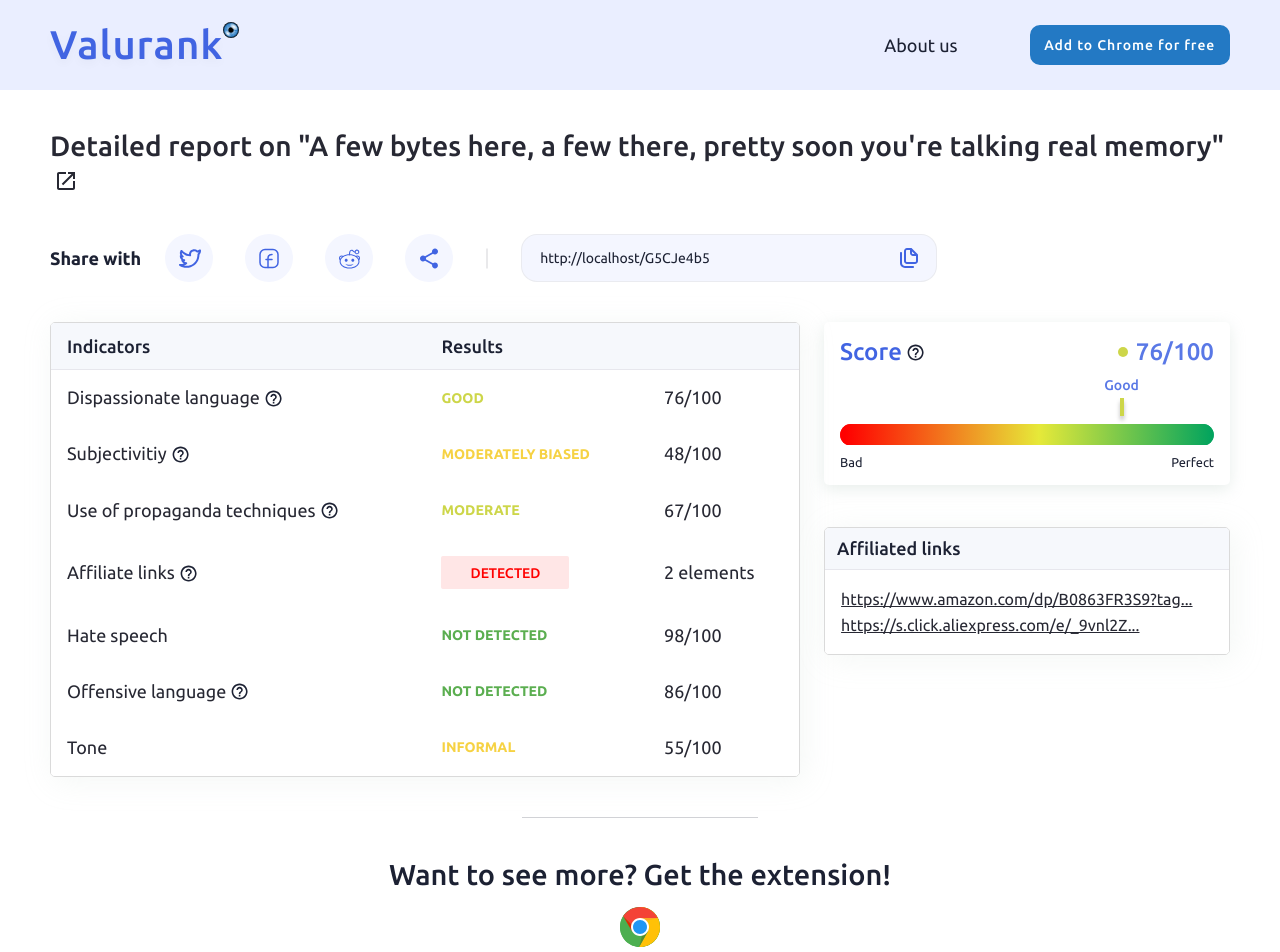
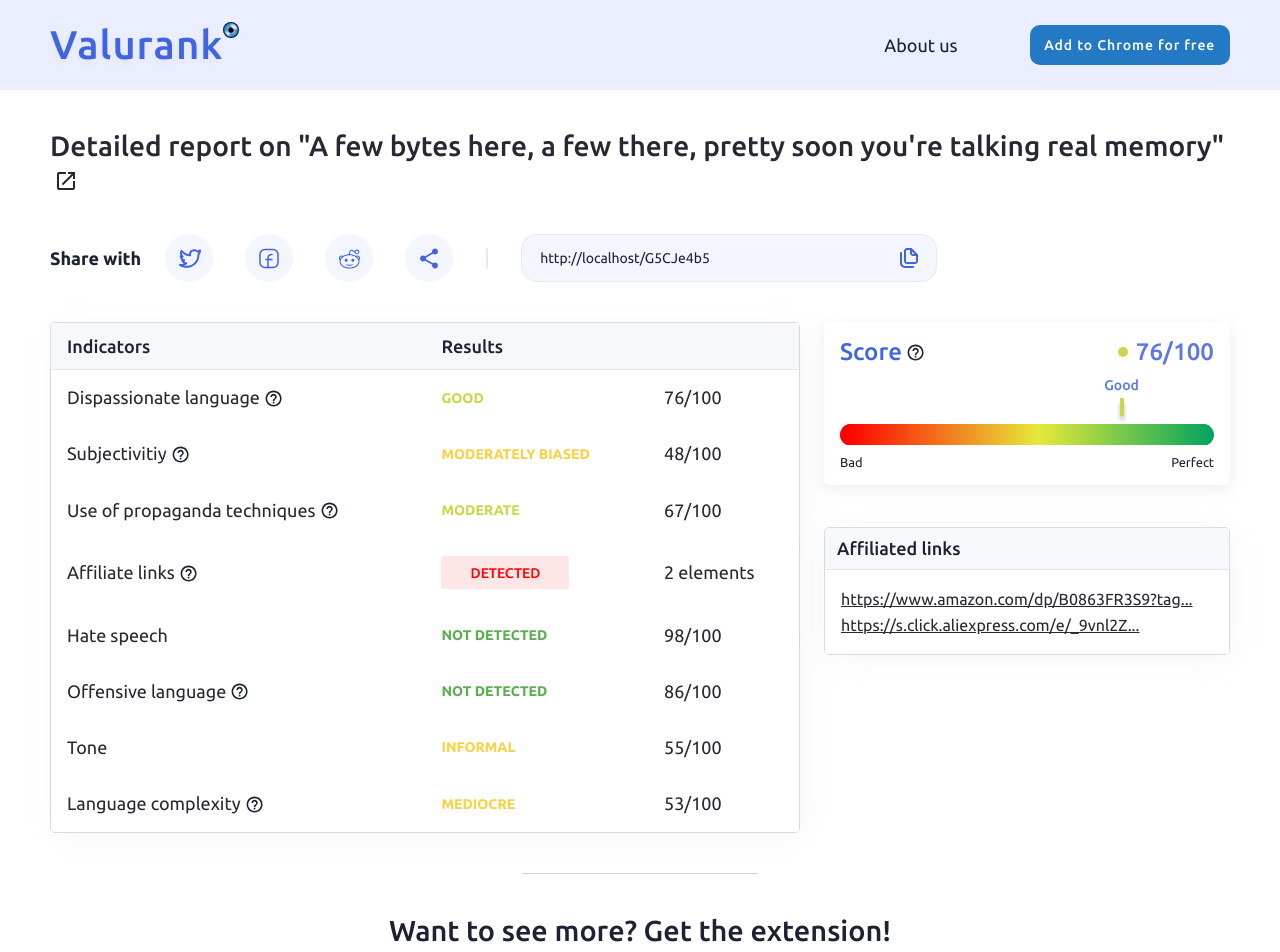
Before and after one commit to kindrakevychn/Next-report, a Next.js app: page / in a window 1280 px wide. Shown: the top 952 px of the page. Built offline with nearby package versions, Linux system fonts and the light colour scheme.

Commit message:
Add support for readability indicator

```diff
--- a/lib/valurank.js
+++ b/lib/valurank.js
@@ -44,6 +44,9 @@ export function getReportData() {
             tone: {
                 score: 55,
                 label: 'informal'
+            },
+            readability: {
+                score: 53
             }
         }
     };
--- a/pages/index.jsx
+++ b/pages/index.jsx
@@ -179,7 +179,8 @@ function Data({
         affiliatedLinks,
         hateSpeech,
         offensiveLanguage,
-        tone
+        tone,
+        readability
     } = details;
 
     return (
@@ -260,6 +261,15 @@ function Data({
                             status={tone.label}
                         />
                     }
+                    {
+                        (readability != null) &&
+                        <ScoreIndicator
+                            title={'Language complexity'}
+                            score={readability.score}
+                            max={100}
+                            description={DESCRIPTION.readability}
+                        />
+                    }
                 </Indicators>
             </div>
             <div
@@ -296,5 +306,6 @@ const DESCRIPTION = {
     biasedLanguage: `A supervised NLP model trained on a dataset of wikipedia edits rejected for being subjective\nor exhibiting bias. The scale here is inverted, i.e. a higher score means LESS subjectivity/bias.`,
     propagandaLikelihood: `A supervised NLP model trained on the QCRI dataset of known 17 known propaganda techniques\nthat are used by repressive governments and state news agencies. The scale here is inverted,\ni.e. a higher score means LOWER likelihood that propaganda techniques were used by the author.`,
     affiliatedLinks: `The number of affiliate links on the page (i.e. links that will take the reader to the\nlanding page of an online store or commercial service, and from which the writer\nwill receive an affiliate fee or other commercial incentive). Any number other than 0\ngenerally indicates that the writer of the article has a financial interest and does not\nmerely seek to inform the reader.`,
-    offensiveLanguage: `A supervised NLP model trained to detect offensive language\nin all its common varieties - insults, threats, racism, etc.`
+    offensiveLanguage: `A supervised NLP model trained to detect offensive language\nin all its common varieties - insults, threats, racism, etc.`,
+    readability: `A measurement of the complexity of the language used. This model roughly\ncorresponds to the "grade-level" ranking used by many creator tools, but has\nbeen calibrated to work better for the type of content generally found online.`
 };
```
